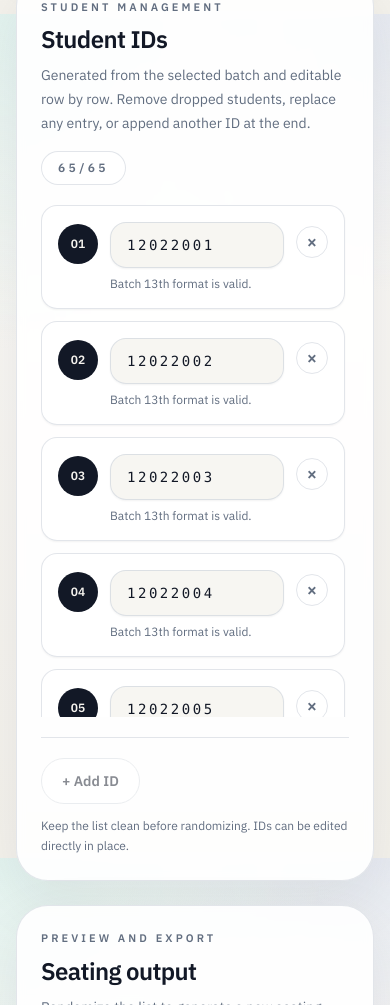
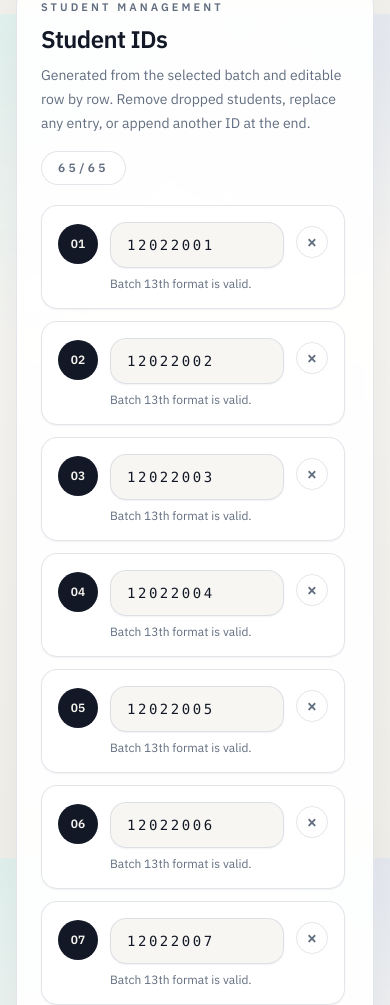
Before and after one commit to munna-68/exam-seat-generator, a React (Vite) app: page / in a window 390 px wide. Shown: the part 1674-2679 px from the top of the page. Built offline with nearby package versions, Linux system fonts and the light colour scheme.

Commit message:
fixing the over scrool issue

```diff
--- a/src/App.jsx
+++ b/src/App.jsx
@@ -219,7 +219,7 @@ export default function App() {
     : "Randomize the list to generate a new seating arrangement.";
 
   return (
-    <div className="min-h-screen">
+    <div className="w-full">
       <main className="mx-auto w-full max-w-[1600px] px-4 py-5 sm:px-6 lg:px-8 lg:py-6">
         <header className="animate-fade-up rounded-[2rem] border border-line/70 bg-panel/75 p-6 shadow-soft backdrop-blur-sm lg:p-8">
           <div className="flex flex-wrap items-center justify-between gap-4">
@@ -263,7 +263,7 @@ export default function App() {
           </div>
         </header>
 
-        <div className="mt-6 grid gap-6 lg:grid-cols-[minmax(0,0.92fr)_minmax(0,1.08fr)]">
+        <div className="mt-6 grid gap-6 lg:grid-cols-[minmax(0,0.92fr)_minmax(0,1.08fr)] lg:items-start">
           <div className="space-y-6">
             <ConfigForm config={config} onFieldChange={handleFieldChange} />
 
@@ -278,7 +278,7 @@ export default function App() {
             />
           </div>
 
-          <section className="card animate-fade-up p-6 lg:sticky lg:top-6 lg:self-start lg:p-7">
+          <section className="card animate-fade-up p-6 lg:p-7">
             <div className="flex flex-wrap items-start justify-between gap-4">
               <div>
                 <p className="field-label">Preview and export</p>
--- a/src/components/StudentIdList.jsx
+++ b/src/components/StudentIdList.jsx
@@ -31,7 +31,7 @@ export default function StudentIdList({
         </div>
       </div>
 
-      <div className="mt-5 max-h-[32rem] overflow-y-auto pr-1">
+      <div className="mt-5 pr-1">
         <div className="grid gap-3 sm:grid-cols-2">
           {studentIds.map((studentId, index) => {
             const validationMessage = validationMap[index];
--- a/src/index.css
+++ b/src/index.css
@@ -22,7 +22,10 @@ html {
 }
 
 body {
+  height: auto;
   min-height: 100vh;
+  overflow: visible;
+  overflow-x: hidden;
   color: rgb(var(--color-ink));
   background:
     radial-gradient(
@@ -40,7 +43,9 @@ body {
 }
 
 #root {
+  height: auto;
   min-height: 100vh;
+  overflow: visible;
 }
 
 ::selection {
```
